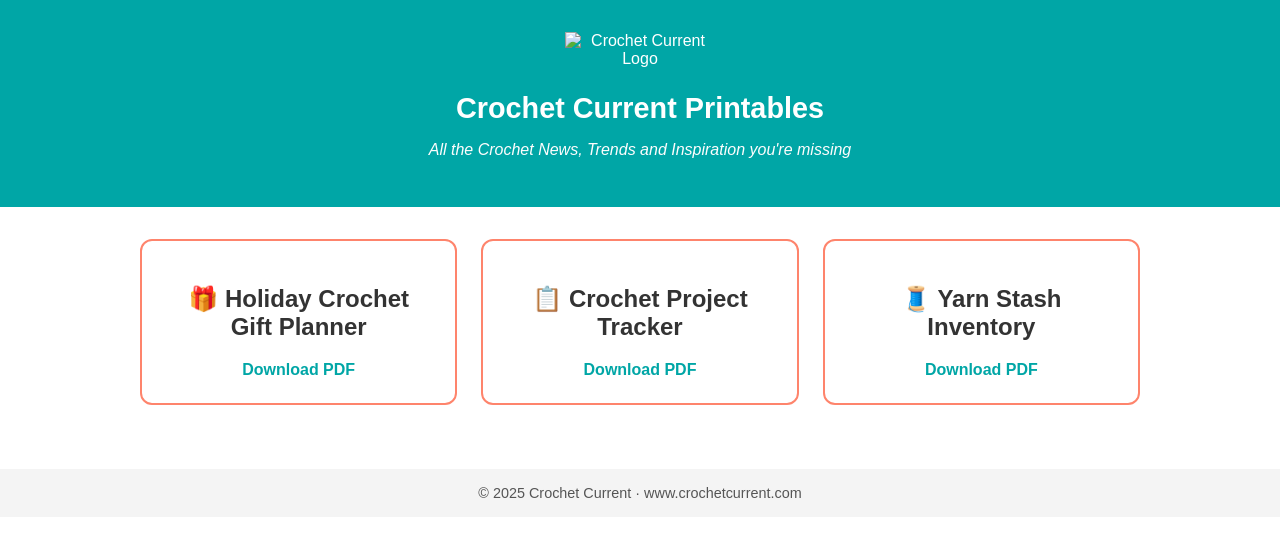
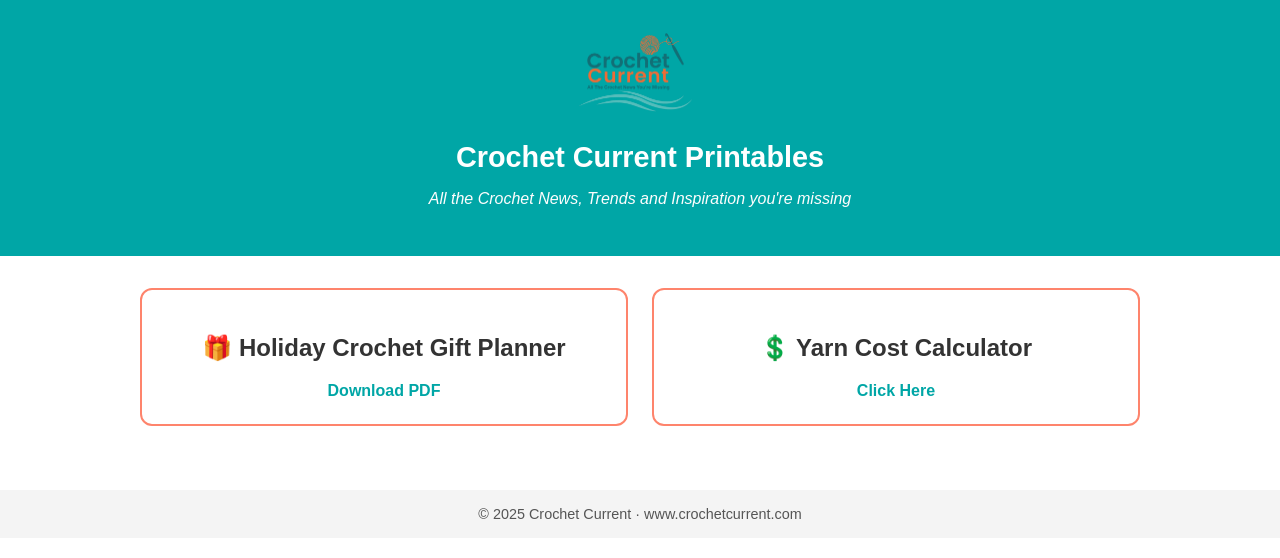
Before and after one commit to MissingSomethingRVA/printables, a plain HTML site: page index.html in a window 1280 px wide. Drawn offline with Linux system fonts and the light colour scheme.

Commit message:
Update index.html

```diff
--- a/index.html
+++ b/index.html
@@ -64,7 +64,7 @@
 </head>
 <body>
   <header>
-    <img src="logo.png" alt="Crochet Current Logo">
+    <img src="crochet-current-logo.png" alt="Crochet Current Logo">
     <h1>Crochet Current Printables</h1>
     <p class="tagline">All the Crochet News, Trends and Inspiration you're missing</p>
   </header>
@@ -73,15 +73,11 @@
     <div class="grid">
       <div class="card">
         <h2>🎁 Holiday Crochet Gift Planner</h2>
-        <a href="holiday-planner.pdf" target="_blank">Download PDF</a>
+        <a href="crochet-gift-planner.pdf" target="_blank">Download PDF</a>
       </div>
-      <div class="card">
-        <h2>📋 Crochet Project Tracker</h2>
-        <a href="project-tracker.pdf" target="_blank">Download PDF</a>
-      </div>
-      <div class="card">
-        <h2>🧵 Yarn Stash Inventory</h2>
-        <a href="yarn-inventory.pdf" target="_blank">Download PDF</a>
+         <div class="card">
+        <h2>💲 Yarn Cost Calculator</h2>
+        <a href="https://yarncost.crochetcurrent.com" target="_blank">Click Here</a>
       </div>
       <!-- Add more cards as you create printables -->
     </div>
```
